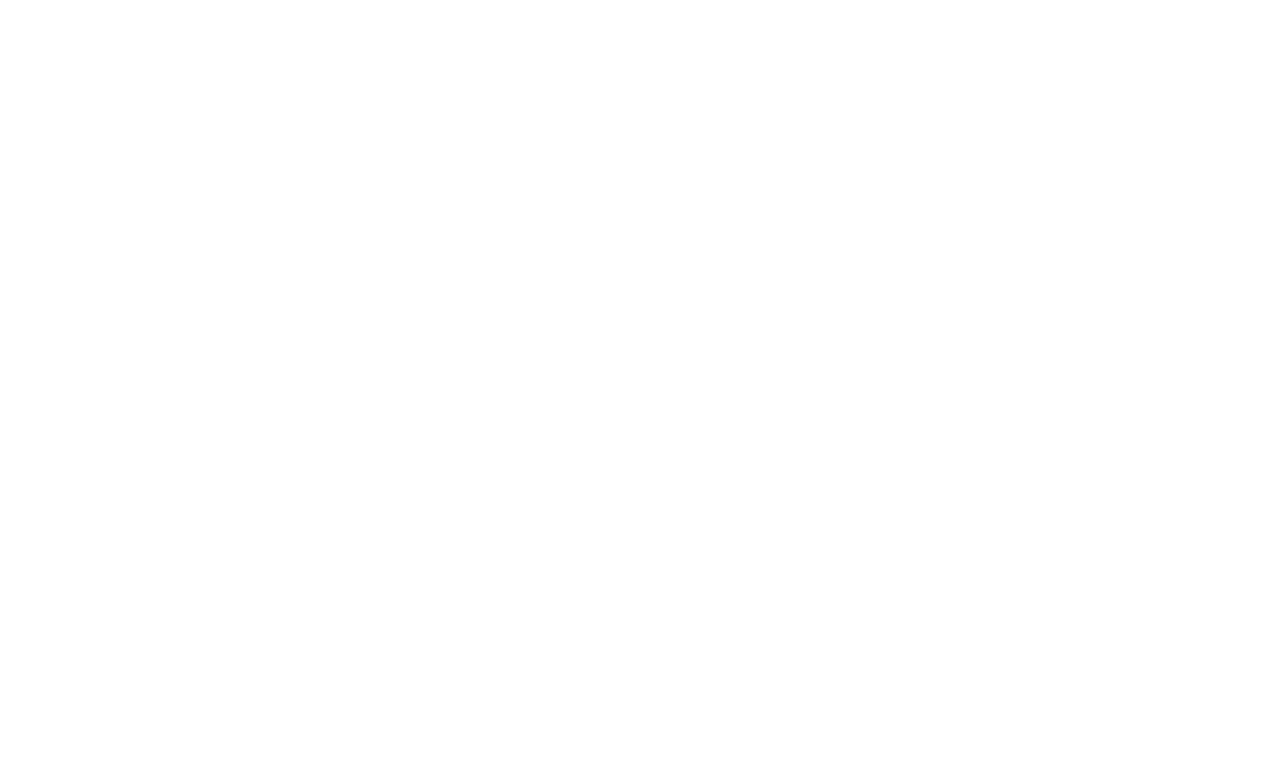
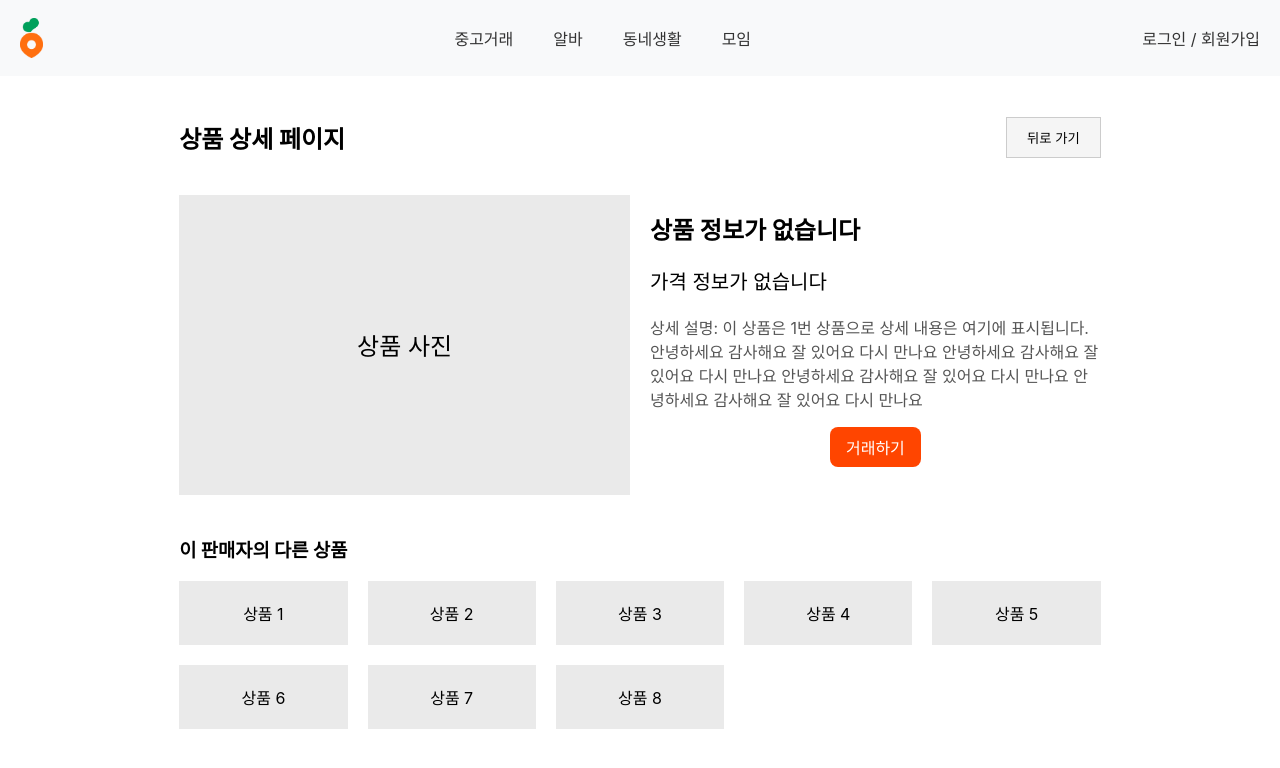
Before and after one commit to busanit2024/daenggeun-project, a React (Create React App) app in the folder frontend/: page /usedTrade/used-trade-view/1 in a window 1280 px wide. Before the commit this address had no page. Shown: the top 768 px of the page. Built offline with nearby package versions, Linux system fonts and the light colour scheme.

Commit message:
파일명 간단 수정 및 ui 수정 / UsedTradeWrite, UsedTradeUpdate 파일 생성(만 함)

```diff
--- a/frontend/src/App.js
+++ b/frontend/src/App.js
@@ -6,8 +6,8 @@ import GroupPage from './components/page/Group/GroupPage';
 import GroupViewPage from './components/page/Group/GroupViewPage';
 import GroupCreatePage from './components/page/Group/GroupCreatePage';
 import Layout from './Layout';
-import UsedTrade from './components/pages/UsedTrade';
-import UsedTradeView from './components/pages/UsedTradeView';
+import UsedTrade from './components/usedTrade/UsedTrade';
+import UsedTradeView from './components/usedTrade/UsedTradeView';
 import AlbaList from './components/alba/AlbaList';
 
 function App() {
@@ -23,8 +23,8 @@ function App() {
             <Route path="group/view/:groupId" element={<GroupViewPage />} />
             <Route path="group/create" element={<GroupCreatePage />} />
             <Route path="alba" element={<AlbaList />} />
-            <Route path="pages/used-trade" element={<UsedTrade />} />
-            <Route path="pages/used-trade-view/:id" element={<UsedTradeView />} />
+            <Route path="usedTrade/used-trade" element={<UsedTrade />} />
+            <Route path="usedTrade/used-trade-view/:id" element={<UsedTradeView />} />
           </Route>
         </Routes>
       </BrowserRouter>
--- a/frontend/src/components/Toolbar.jsx
+++ b/frontend/src/components/Toolbar.jsx
@@ -23,7 +23,7 @@ const Toolbar = () => {
                 <nav>
                     <ul className="nav-links">
                         <li>
-                            <a href="/pages/used-trade">중고거래</a>
+                            <a href="/usedTrade/used-trade">중고거래</a>
                         </li>
                         <li
                         className="dropdown"
--- a/frontend/src/components/ui/Card.jsx
+++ b/frontend/src/components/ui/Card.jsx
@@ -20,6 +20,11 @@ const Info = styled.div`
 const Title = styled.h3`
     font-size: 16px;
     margin: 0;
+`;
+
+const Price = styled.div`
+    font-size: 16px;
+    margin: 0;
     font-weight: bold;
 `;
 
@@ -29,12 +34,13 @@ const Location = styled.p`
     margin: 4px 0 0;
 `
 
-const Card = ({ title, location, onClick }) => {
+const Card = ({ title, price, location, onClick }) => {
     return (
         <CardContainer onClick={onClick} style={{cursor: "pointer"}}>
             <ImagePlaceholder />
             <Info>
                 <Title>{title}</Title>
+                <Price>{price}</Price>
                 <Location>{location}</Location>
             </Info>
         </CardContainer>
--- a/frontend/src/components/pages/UsedTrade.jsx
+++ b/frontend/src/components/usedTrade/UsedTrade.jsx
@@ -54,8 +54,20 @@ const CardGrid = styled.div`
   width: 100%;
 `;
 
+// 숫자에 쉼표 추가하기
+const formatPrice = (price) => {
+    return new Intl.NumberFormat("ko-KR").format(price);
+};
+
 const UsedTrade = () => {
-    const navigate = useNavigate();  // useNavigate 훅 사용
+    const navigate = useNavigate();
+
+    const products = Array.from({ length: 20 }).map((_, index) => ({
+        id: index + 1,
+        title: `쓸모가 없어진 물건 팝니다 ${index + 1}`,
+        location: "동래구",
+        price: `${formatPrice((index + 1) * 10000)} 원`,  // 가격 나중에 수정
+    }));
 
     return (
         <Container>
@@ -66,13 +78,15 @@ const UsedTrade = () => {
                 <Main>
                     <Title>부산광역시 동래구 중고거래</Title>
                     <CardGrid>
-                        {Array.from({ length: 20 }).map((_, index) => (
+                        {products.map((product) => (
                             <Card
-                                key={index}
-                                title={`상품 ${index + 1}`}
-                                location="동래구"
-                                onClick={() => navigate(`/pages/used-trade-view/${index + 1}`)}  // 클릭 시 해당 상세페이지로 이동
-                                style={{ cursor: "pointer" }}
+                                key={product.id}
+                                title={product.title}
+                                location={product.location}
+                                price={product.price}
+                                onClick={() => navigate(`/usedTrade/used-trade-view/${product.id}`, {
+                                    state: product, // 상품 정보를 state로 넘기기
+                                })}
                             />
                         ))}
                     </CardGrid>
--- a/frontend/src/components/pages/UsedTradeView.jsx
+++ b/frontend/src/components/usedTrade/UsedTradeView.jsx
@@ -1,5 +1,5 @@
 import React from "react";
-import { useParams, useNavigate } from "react-router-dom";
+import { useParams, useNavigate, useLocation } from "react-router-dom";
 import styled from "styled-components";
 import Button from "../ui/Button";
 
@@ -43,6 +43,16 @@ const ProductInfo = styled.div`
   flex: 1;
 `;
 
+const ButtonWrapper = styled.div`
+    width: 100%;
+    display: flex;
+    justify-content: center;
+
+    &:hover {
+        background-color: #e55a13;
+    }
+`;
+
 const Title = styled.h1`
   font-size: 24px;
   margin-bottom: 10px;
@@ -78,6 +88,17 @@ const ProductCard = styled.div`
 const UsedTradeView = () => {
   const { id } = useParams();
   const navigate = useNavigate();
+  const location = useLocation();
+  const product = location.state || { title: "상품 정보가 없습니다", price: "가격 정보가 없습니다"};
+
+  if (!product) {
+    return (
+        <div>
+            <p>상품 정보가 없습니다.</p>
+            <button onClick={() => navigate(-1)}>뒤로 가기</button>
+        </div>
+    );
+  }
 
   return (
     <Container>
@@ -89,14 +110,23 @@ const UsedTradeView = () => {
         <ProductImage>상품 사진</ProductImage>
 
         <ProductInfo>
-          <Title>제목: 상품 {id}</Title>
-          <Price>가격: 50,000원</Price>
+          <Title>{product.title}</Title>
+          <Price>{product.price}</Price>
 
           <Description>
             상세 설명: 이 상품은 {id}번 상품으로 상세 내용은 여기에 표시됩니다.
+            안녕하세요 감사해요 잘 있어요 다시 만나요
+            안녕하세요 감사해요 잘 있어요 다시 만나요
+            안녕하세요 감사해요 잘 있어요 다시 만나요
+            안녕하세요 감사해요 잘 있어요 다시 만나요
           </Description>
 
-          <Button title="거래하기" variant="primary" onClick={() => alert("거래를 시작합니다!")} />
+          <ButtonWrapper>
+            <Button
+              title="거래하기"
+              variant="primary"
+              onClick={() => alert("거래를 시작합니다!")} />
+          </ButtonWrapper>
         </ProductInfo>
 
       </ProductDetail>
--- a/frontend/src/index.js
+++ b/frontend/src/index.js
@@ -4,8 +4,8 @@ import './index.css';
 import App from './App';
 import reportWebVitals from './reportWebVitals';
 import Toolbar from './components/Toolbar';
-import UsedTrade from './components/pages/UsedTrade';
-import UsedTradeView from './components/pages/UsedTradeView';
+import UsedTrade from './components/usedTrade/UsedTrade';
+import UsedTradeView from './components/usedTrade/UsedTradeView';
 
 const root = ReactDOM.createRoot(document.getElementById('root'));
 root.render(
```
Also changed, not shown: frontend/src/components/usedTrade/UsedTradeUpdate.jsx (added), frontend/src/components/usedTrade/UsedTradeWrite.jsx (added).
